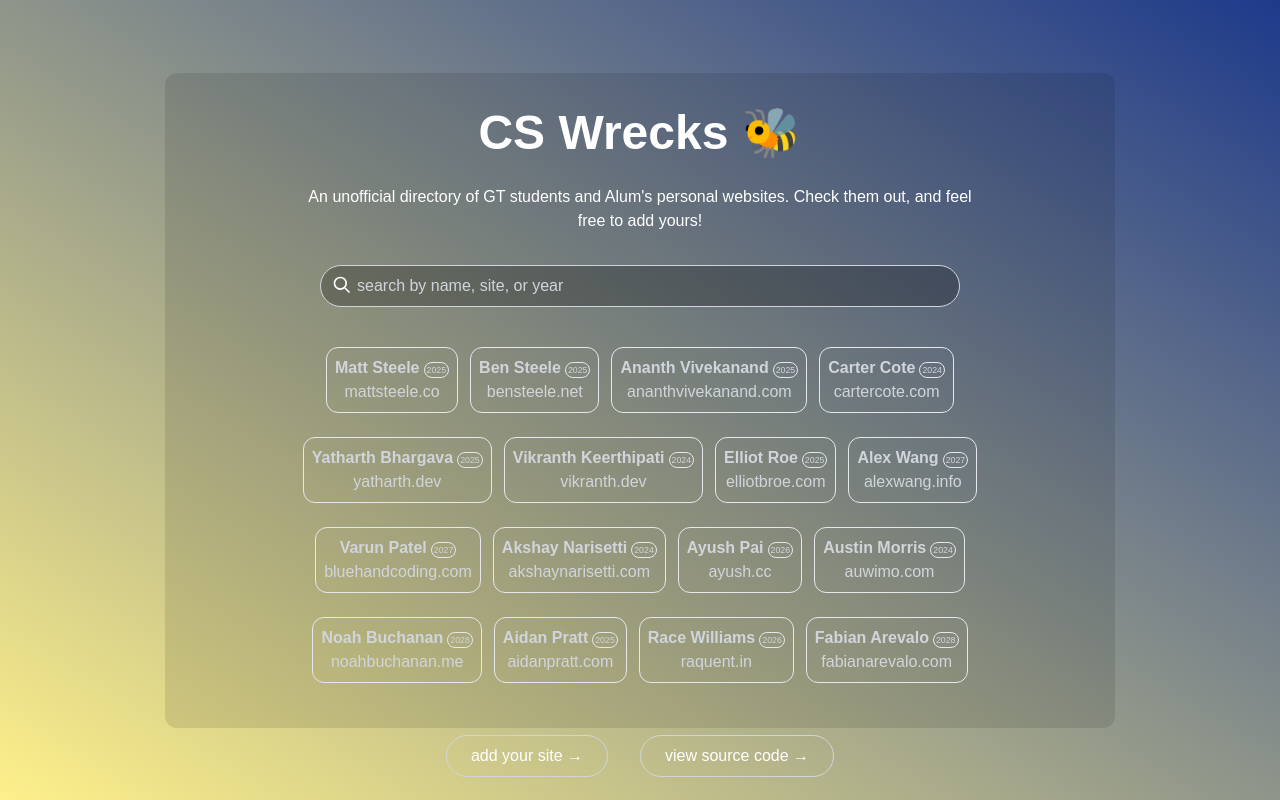
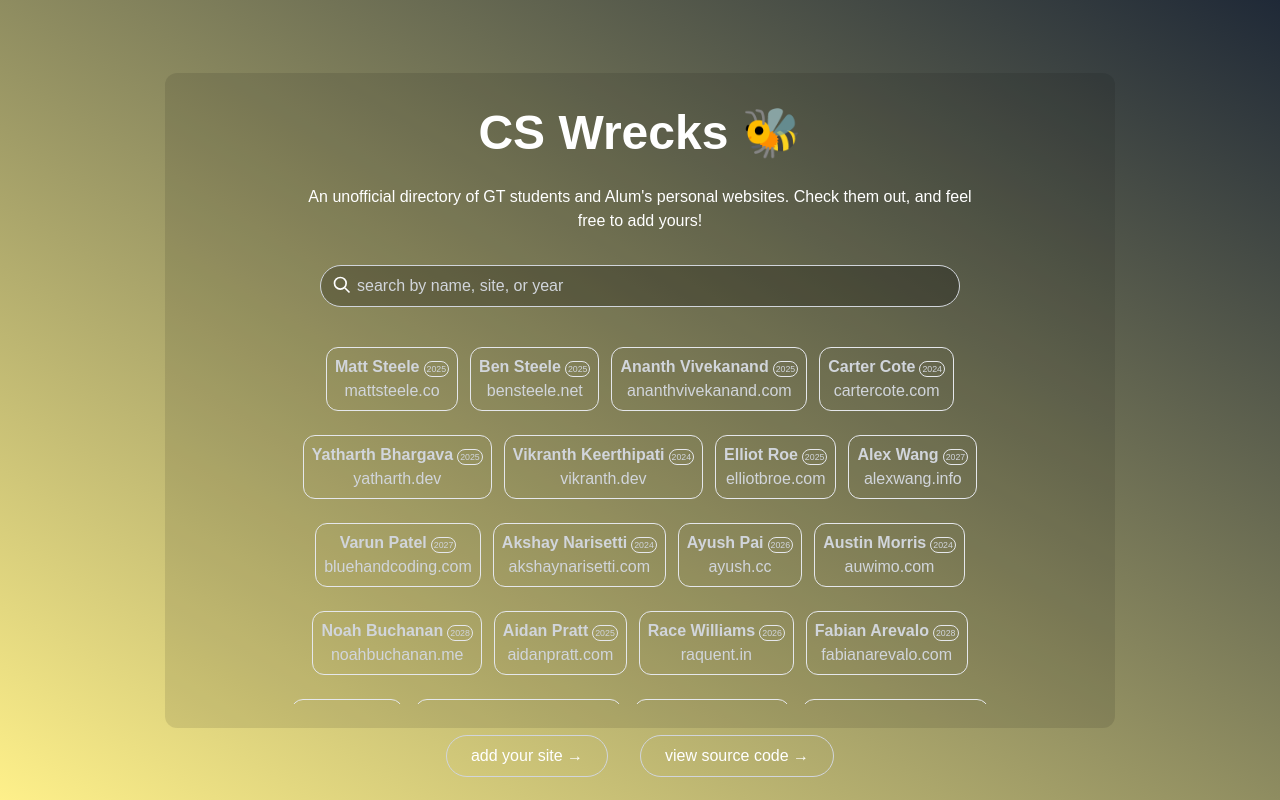
Before and after one commit to msteele3/cswrecks, a Next.js app: page / in a window 1280 px wide. Built offline with nearby package versions, Linux system fonts and the light colour scheme.

Commit message:
aesthetic changes

```diff
--- a/app/page.tsx
+++ b/app/page.tsx
@@ -53,7 +53,7 @@ export default function HomePage() {
       initial={{ opacity: 0 }}
       animate={{ opacity: 1 }}
       transition={{ duration: 0.6 }}
-      className="w-full h-full min-h-screen bg-gradient-to-tr from-yellow-200 to-blue-900 text-white transition-colors duration-300 flex items-center justify-center"
+      className="w-full h-full min-h-screen bg-gradient-to-tr from-yellow-200 to-gray-800 text-white transition-colors duration-300 flex items-center justify-center"
       style={{ fontFamily: "'Nova Square', sans-serif" }}
     >
       <div
@@ -117,9 +117,15 @@ export default function HomePage() {
                   href={site.website.replace(/\/$/, "")}
                   target="_blank"
                   rel="noopener noreferrer"
-                  className="p-2 inline-block w-fit text-md rounded-xl border sm:text-sm text-gray-300 hover:text-gray-100"
+                  className="flex items-center h-16 p-2  w-fit text-md rounded-xl border sm:text-sm text-gray-300 hover:text-gray-100"
                 >
-                  <span className="text-lg font-bold">{site.name}</span>
+                  <div className="flex h-full align-middle items-center ">
+                  {/*add to top: pr-2, One day this will be used to show icons for people, for now is blank. If you find this in the codebase submit a PR with your styling to suggest this feature */}
+
+
+                  </div>
+                  <div className="inline-block"
+                  >  <span className="text-lg font-bold">{site.name}</span>
                   <span className="hidden sm:inline ml-1 text-xs border p-0.5 rounded-full text-gray-300">
                     {site.year}
                   </span>
@@ -130,7 +136,8 @@ export default function HomePage() {
                       .replace("http://", "")
                       .replace(/^www\./, "")
                       .replace(/\/$/, "")}
-                  </span>
+                  </span></div>
+
                 </motion.a>
               ))}
             </div>
```
